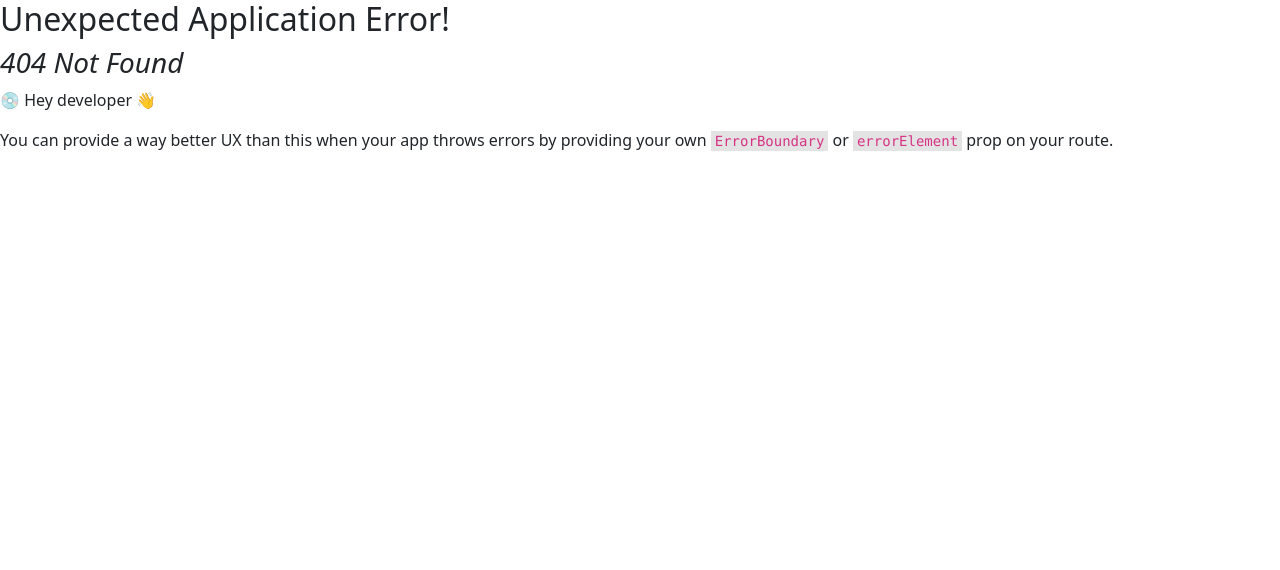
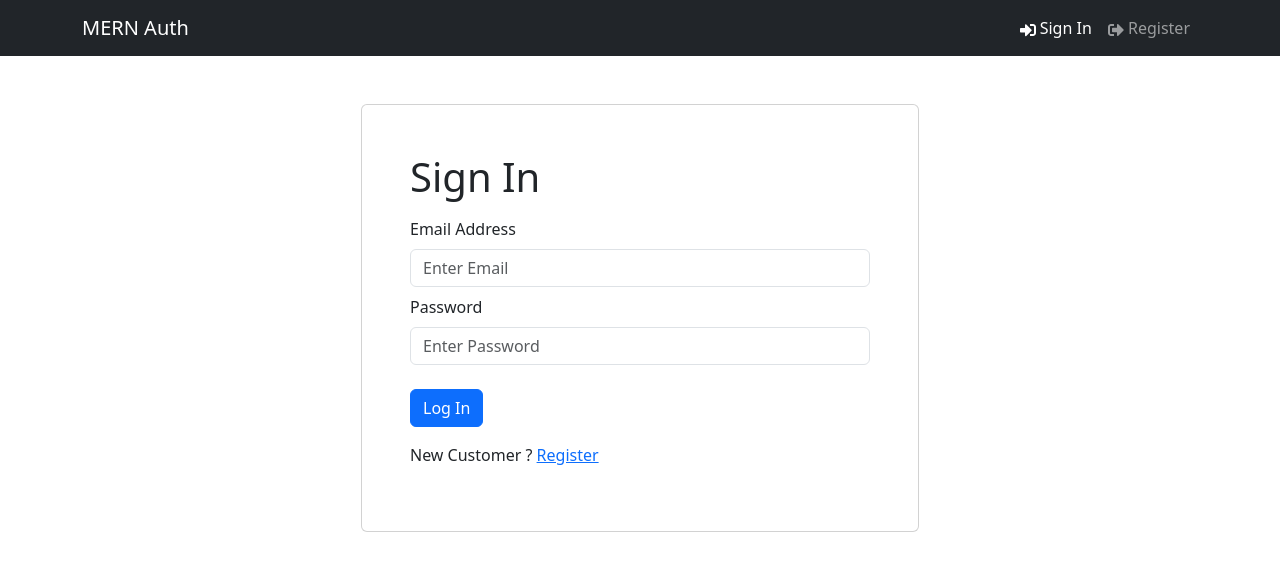
Before and after one commit to smartful/mern-auth, a React (Vite) app in the folder frontend/: page /login in a window 1280 px wide. Before the commit this address had no page. Shown: the top 570 px of the page. Built offline with nearby package versions, Linux system fonts and the light colour scheme.

Commit message:
creation of Login Screen

```diff
--- /dev/null
+++ b/frontend/src/components/FormContainer.jsx
@@ -0,0 +1,16 @@
+import { Container, Row, Col } from "react-bootstrap";
+
+// eslint-disable-next-line react/prop-types
+const FormContainer = ({ children }) => {
+  return (
+    <Container>
+      <Row className="justify-content-md-center mt-5">
+        <Col xs={12} md={6} className="card p-5">
+          {children}
+        </Col>
+      </Row>
+    </Container>
+  );
+};
+
+export default FormContainer;
--- a/frontend/src/main.jsx
+++ b/frontend/src/main.jsx
@@ -8,6 +8,7 @@
 } from "react-router-dom";
 import App from "./App.jsx";
 import HomeScreen from "./screens/HomeScreen.jsx";
+import LoginScreen from "./screens/LoginScreen.jsx";
 import "bootstrap/dist/css/bootstrap.min.css";
 import "./index.css";
 
@@ -15,6 +16,7 @@
   createRoutesFromElements(
     <Route path="/" element={<App />}>
       <Route index={true} path="/" element={<HomeScreen />} />
+      <Route path="/login" element={<LoginScreen />} />
     </Route>
   )
 );
--- /dev/null
+++ b/frontend/src/screens/LoginScreen.jsx
@@ -0,0 +1,53 @@
+import { useState } from "react";
+import { Link } from "react-router-dom";
+import { Form, Button, Row, Col } from "react-bootstrap";
+import FormContainer from "../components/FormContainer";
+
+const LoginScreen = () => {
+  const [email, setEmail] = useState("");
+  const [password, setPassword] = useState("");
+
+  const submitHandler = async (e) => {
+    e.preventDefault();
+    console.log("Submit");
+  };
+
+  return (
+    <FormContainer>
+      <h1>Sign In</h1>
+
+      <Form onSubmit={submitHandler}>
+        <Form.Group className="my-2" controlId="email">
+          <Form.Label>Email Address</Form.Label>
+          <Form.Control
+            type="email"
+            placeholder="Enter Email"
+            value={email}
+            onChange={(e) => setEmail(e.target.value)}
+          ></Form.Control>
+        </Form.Group>
+        <Form.Group className="my-2" controlId="password">
+          <Form.Label>Password</Form.Label>
+          <Form.Control
+            type="password"
+            placeholder="Enter Password"
+            value={password}
+            onChange={(e) => setPassword(e.target.value)}
+          ></Form.Control>
+        </Form.Group>
+
+        <Button type="submit" variant="primary" className="mt-3">
+          Log In
+        </Button>
+
+        <Row className="py-3">
+          <Col>
+            New Customer ? <Link to="/register">Register</Link>
+          </Col>
+        </Row>
+      </Form>
+    </FormContainer>
+  );
+};
+
+export default LoginScreen;
```
